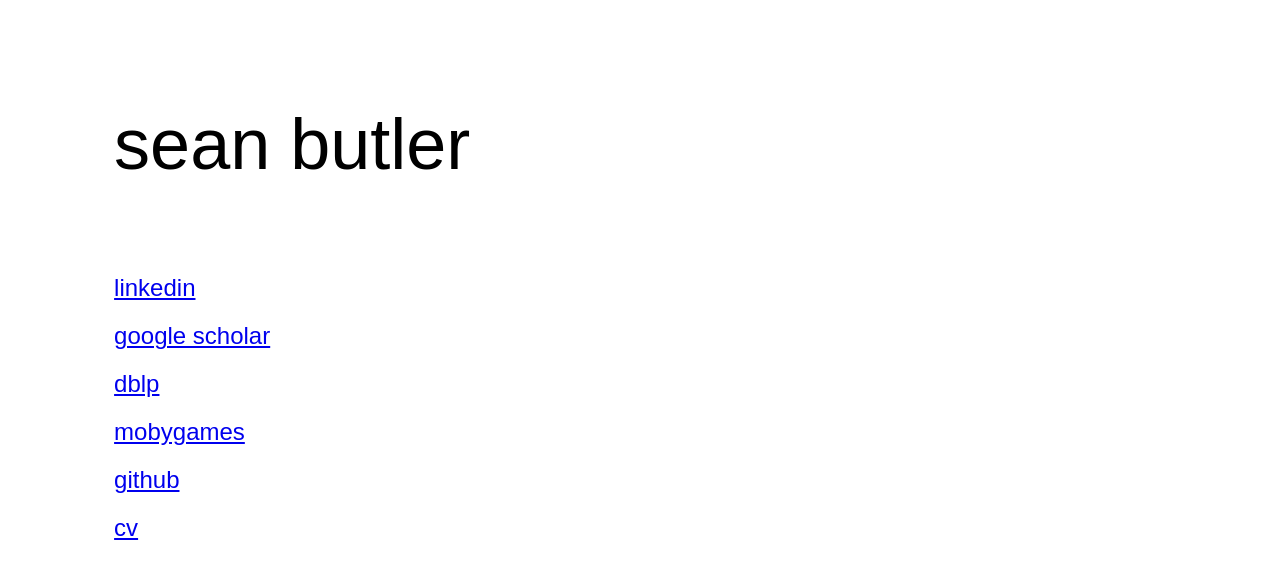
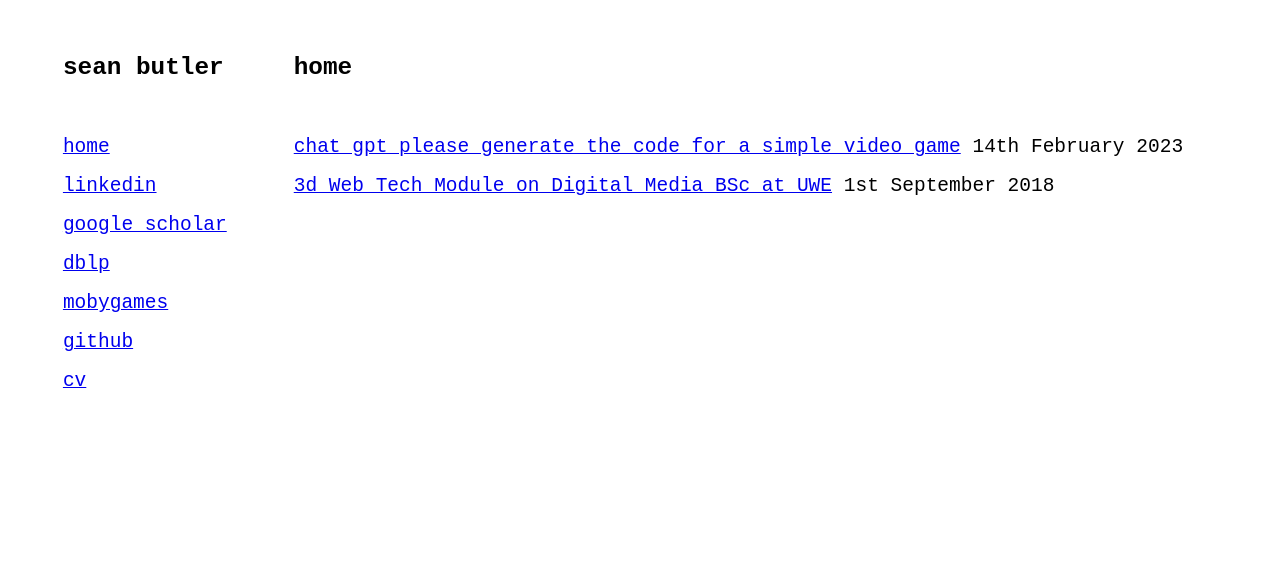
Before and after one commit to seanbutler/www.seanbutler.net, a Jekyll site: the page built from index.html, in a window 1280 px wide. Shown: the top 579 px of the page. Built offline with Jekyll 4.4.1, drawn with Linux system fonts in a browser that asks for light colours.

Commit message:
major update

```diff
--- /dev/null
+++ b/_includes/header.html
@@ -0,0 +1,5 @@
+<header>
+
+    <h1>sean butler</h1>
+
+</header>
--- /dev/null
+++ b/_includes/navigation.html
@@ -0,0 +1,23 @@
+<nav>
+
+  <ul>
+
+    {% for item in site.data.internal_links %}
+
+      <li>
+        <a href = "{{ item.uri }}">{{ item.label }}</a>
+      </li>
+
+    {% endfor %}
+
+    {% for item in site.data.external_links %}
+
+      <li>
+        <a href = "{{ item.uri }}">{{ item.label }}</a>
+      </li>
+
+    {% endfor %}
+
+  </ul>
+
+</nav>
--- /dev/null
+++ b/_includes/page_title.html
@@ -0,0 +1,5 @@
+<header>
+
+    <h1>{{page.title}}</h1>
+
+</header>
--- a/_layouts/default.html
+++ b/_layouts/default.html
@@ -9,11 +9,24 @@
 
 <body>
 
-  <h1>sean butler {{ page.title}} </h1>
+
+
+  <div class = container>
+
+    {% include header.html %}
+
+    {% include page_title.html %}
+
+    {% include navigation.html %}
+
 
   <section>
-    {{ content }}
+    <content>
+      {{ content }}
+    </content>
   </section>
+
+</div>
 
 </body>
 
--- a/_layouts/post.html
+++ b/_layouts/post.html
@@ -1,5 +1,9 @@
 ---
 layout: default
+
 ---
 
+<!-- <h1>{{ page.title }}</h1> -->
+<!-- <p>{{ page.date | date_to_string }} - {{ page.author }}</p> -->
+
 {{ content }}
--- /dev/null
+++ b/_posts/2018-09-01-3dwebtech.md
@@ -0,0 +1,22 @@
+---
+layout: post
+title:  "3d Web Tech Module on Digital Media BSc at UWE"
+---
+
+<!-- # 3d Technologies for the Web -->
+
+[Here](https://seanbutler.github.io/3DWebTechCourse/)
+ are the lecture slides and tutorial worksheets for a second year module I used to teach at UWE to second year undergraduate Digital Media students.
+There are a semester's worth of exercises and lecture slides.
+
+![](https://seanbutler.github.io/3DWebTechCourse/assets/cube.png)
+
+The goals were as follows:
+
+- Learn javascript and Three.js to create web pages with 3d graphics including, geometry, materials, cameras, lights, animation.
+
+- Store and manage your projects with GitHub Desktop.
+
+- Link the user interactionm to the 3d graphics to make them interactive.
+
+By the end you will be able to create complex realtime 3d simulations which run in a web page.
--- /dev/null
+++ b/_posts/2023-02-14-chatgpt-gamedev.md
@@ -0,0 +1,31 @@
+---
+layout: post
+title:  "chat gpt please generate the code for a simple video game"
+---
+
+{{page.date | date_to_string }}
+
+it turns out that without too much prompt wrangling chat-gpt is capable of generating reasonable code for simple videogames. something on a par with an teenager or learning programmer such as 1st year undergrad.
+
+
+![](https://github.com/seanbutler/ChatGPTGameDev/blob/main/Prompt05.png?raw=true)
+
+
+### tutorial
+
+its a very simple text mode (c++, ncurses) video game, the sort of thing one might produce in an early learn to program tutorial.
+
+is it possible that the language model is reproducing the text from a tutorial it has ingested? i feel (without too much evidence to back this up) that this is the likely explanation.
+
+### source
+
+follow along [this github repo](https://github.com/seanbutler/ChatGPTGameDev) to see how  Chat GPT generates the c++ source code for a simple video game. we manage to get a text-mode game with simple characters following user input with some very basic prompts.
+
+### lesson learned
+
+in the above example i forgot to say please. sorry, i for one welcome our new AI overlords and will remember to say please in future. you probably should too.
+
+
+### links
+
+https://github.com/seanbutler/ChatGPTGameDev
--- /dev/null
+++ b/blog.html
@@ -0,0 +1,3 @@
+---
+layout: default
+---
--- a/index.html
+++ b/index.html
@@ -1,7 +1,14 @@
 ---
 layout: default
+title: home
 ---
 
-{% for item in site.data.links %}
-  <a href = "{{ item.uri }}">{{ item.label }}</a><br />
-{% endfor %}
+<!-- <h2>writings</h2> -->
+
+<ul>
+  {% for post in site.posts %}
+    <li>
+      <a href="{{ post.url }}">{{ post.title}}</a> {{ post.date | date_to_long_string: "ordinal" }}
+    </li>
+  {% endfor %}
+</ul>
--- a/nano.css
+++ b/nano.css
@@ -1,14 +1,61 @@
 html
 {
-  max-width: 80ch;
+  max-width: 100ch;
   padding: 1em;
   margin: auto;
   line-height: 2;
   font-size: 150%;
-  font-family: sans-serif;
+  font-family: monospace;
 }
 
 h1,h2,h3,h4,h5,h6 {
-  font-size: 300%;
-  font-weight: 400;
+  font-family: monospace;
+  font-size: 125%;
+  /* font-weight:lighter; */
+  /* font-style: italic; */
 }
+
+h4,h5,h6 {
+  color: grey;
+}
+
+header {
+  /* border: 1px solid red; */
+}
+
+.container {
+  /* border: 1px solid green; */
+  display: grid;
+  grid-template-columns: 1fr 4fr;
+}
+
+nav {
+  /* border: 1px solid blue; */
+  /* border-radius: 2em; */
+  /* border: 1px solid black; */
+  /* column-width: 12em; */
+    /* column-rule: 1px solid rgb(75, 70, 74); */
+}
+
+
+
+nav ul {
+  padding-left: 0px;
+  margin-left: 0px;
+  list-style: none;
+}
+
+
+content {
+  background: lightskyblue;
+}
+
+content ul {
+  padding-left: 0px;
+  margin-left: 0px;
+  list-style: none;
+}
+
+content img{
+  max-width: 100%;
+}
```
Also changed, not shown: _data/external_links.yml (renamed from _data/links.yml, +7 -2 lines), _data/internal_links.yml (added, +7 -0 lines), _drafts/1980-01-01-volcanic-deposition-procedural-landscape.md (added, +6 -0 lines), _drafts/2019-10-17-maze-generation-in-javascript.md (+3 -4 lines), _drafts/2023-05-05-chatgpt-gamedev.md (deleted, +0 -7 lines), _drafts/2023-05-05-estimationanddelivery.md (added, +10 -0 lines), _drafts/2023-06-24-cmake.md (renamed from _drafts/2023-05-05-estimationanddeliv copy.md, +1 -1 lines), _drafts/2023-06-24-rollerskating.md (added, +38 -0 lines), images/rings.png (added).
